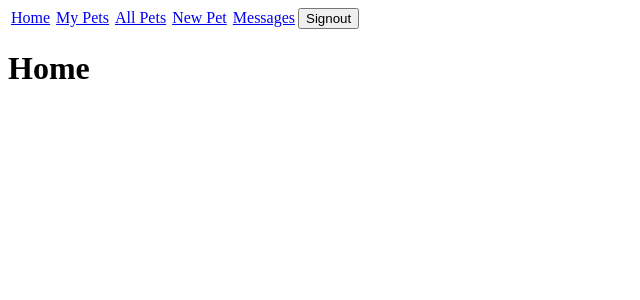
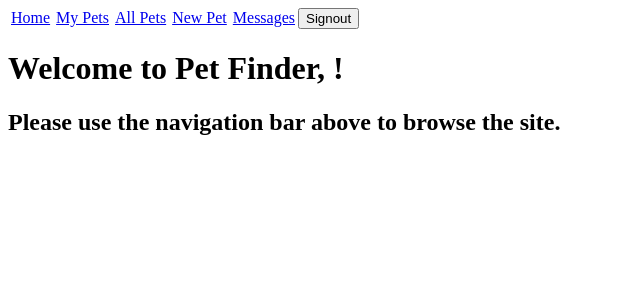
Before and after one commit to Jonathan-MacDuff/Pet-Finder-V2, a React (Create React App) app in the folder client/: page / in a window 1280 px wide. Shown: the top 300 px of the page, without its empty margins (0-640 px from the left). Built offline with nearby package versions, Linux system fonts and the light colour scheme; no server answers.

Commit message:
added home page content

```diff
--- a/client/src/components/Conversation.js
+++ b/client/src/components/Conversation.js
@@ -35,7 +35,7 @@ function Conversation() {
                     ) {relevantMessages.push(message)}
                 });
                 relevantMessages.sort((a, b) => new Date(a.timestamp) - new Date(b.timestamp));
-                if (relevantMessages.length == 0) {
+                if (relevantMessages.length === 0) {
                     navigate('/messages')
                 }
                 setMessages(relevantMessages)
--- a/client/src/pages/Home.js
+++ b/client/src/pages/Home.js
@@ -1,9 +1,30 @@
-import React from "react";
+import { React, useContext } from "react";
+import { useNavigate } from "react-router-dom";
+import { UserContext } from "../context/user";
 
 function Home() {
-    return(
-    <h1>Home</h1>
-    )
+    const navigate = useNavigate();
+    const {user} = useContext(UserContext);
+
+    if (user.message) {
+        return(
+            <div>
+                <h1>Welcome to Pet Finder!</h1>
+                <h2>Please sign in or create an account.</h2>
+                <button onClick={() => navigate('/signin')}>Sign In</button>
+                <button onClick={() => navigate('/signup')}>Create Account</button>
+            </div>
+        );
+    }
+
+    else {
+        return(
+            <div>
+                <h1>Welcome to Pet Finder, {user.username}!</h1>
+                <h2>Please use the navigation bar above to browse the site.</h2>
+            </div>
+        )
+    }
 };
 
 export default Home
```
